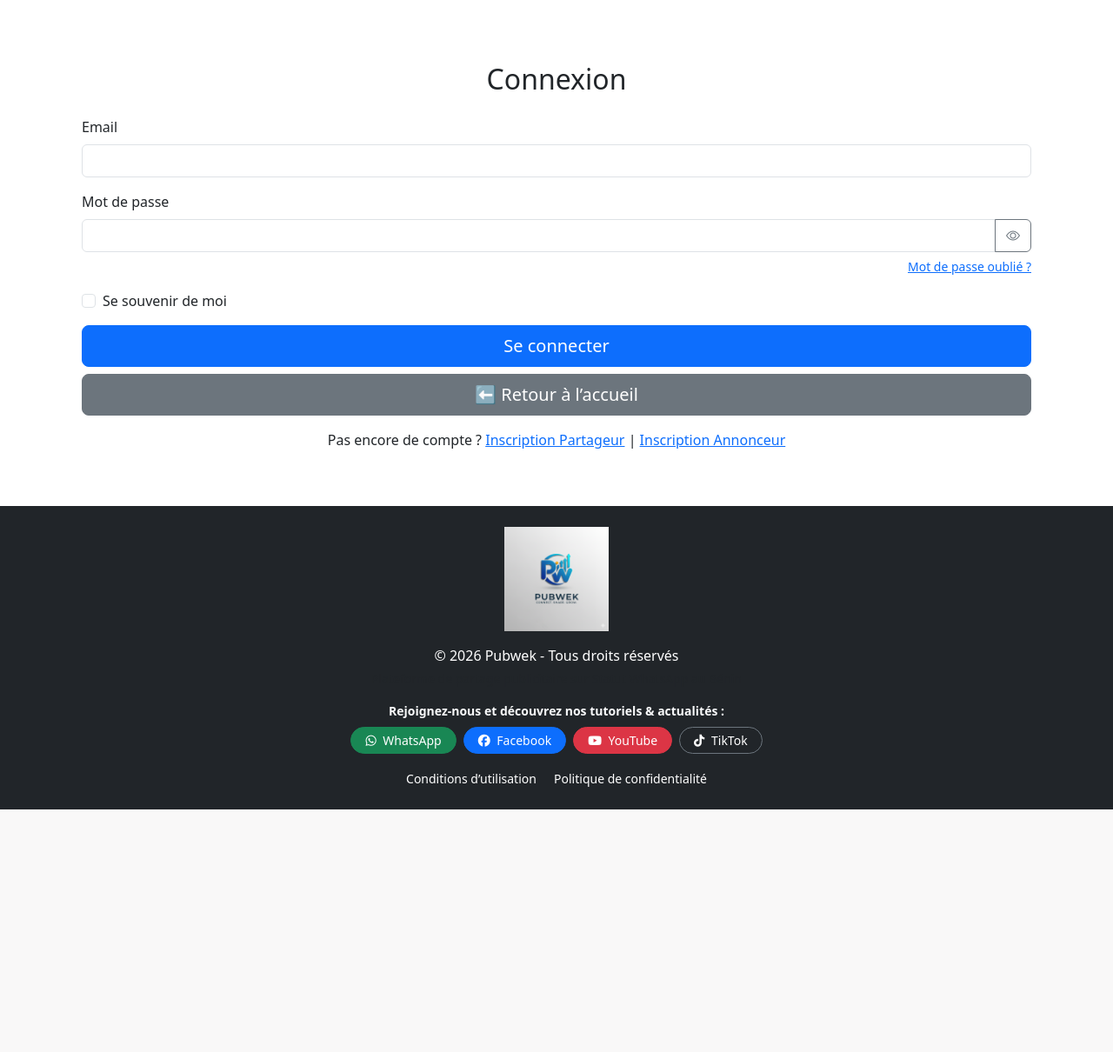
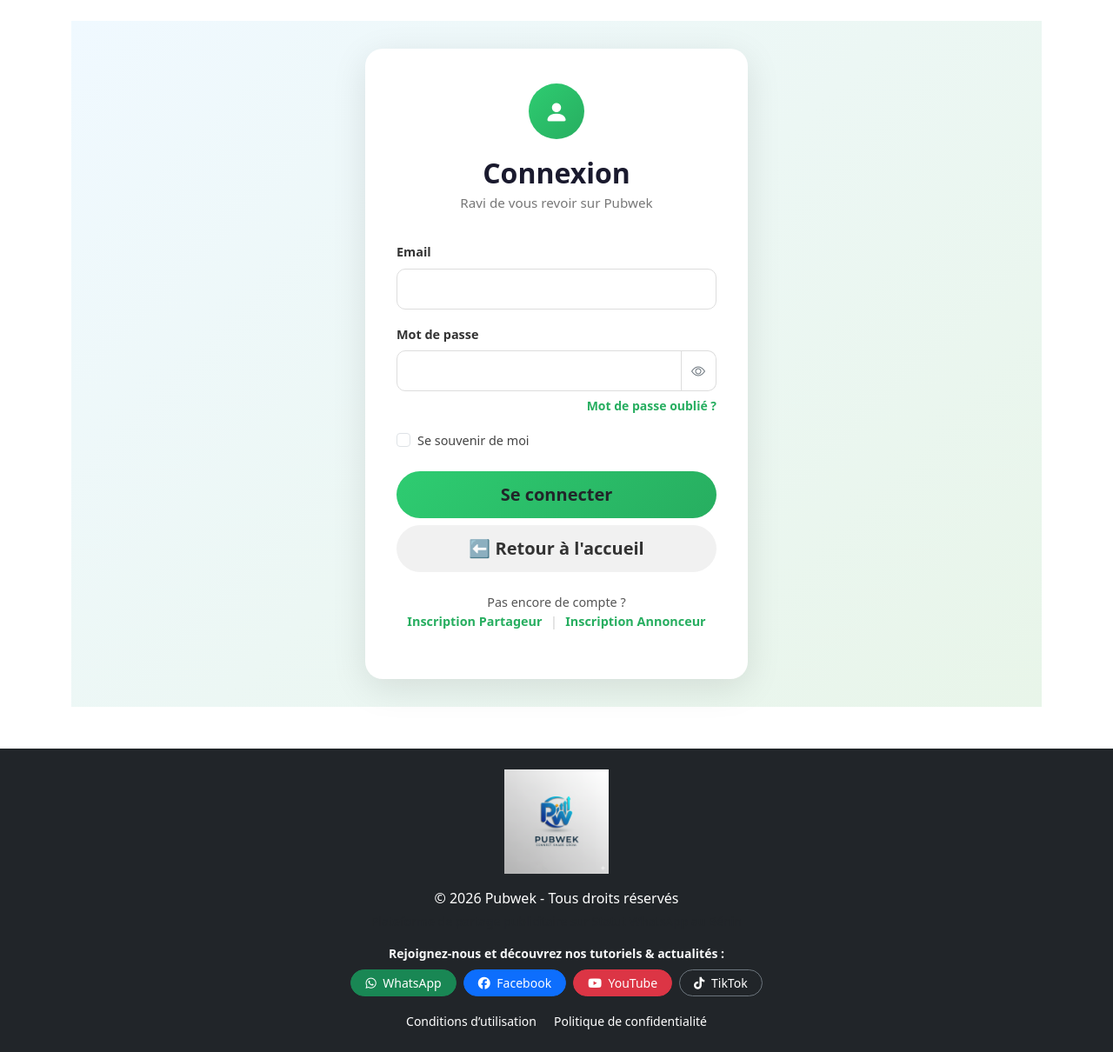
Before and after one commit to Mod617/Pubwek, a Flask app: page /login in a window 1280 px wide. Shown: the part 66-1276 px from the top of the page at 87% size. Before the commit the page ends 997 px from the top, so only its background shows below. Run offline with Flask 3, Linux system fonts and the light colour scheme; parts of the project's set-up code (start-up, migrations or seed data) failed here and were passed over; some libraries are stand-ins or nearby versions.

Commit message:
Revamp login.html with new styles and layout
Enhanced login page with improved styling and structure.

```diff
--- a/templates/login.html
+++ b/templates/login.html
@@ -1,17 +1,173 @@
 {% extends "base.html" %}
 {% block content %}
-  <div class="container mt-5">
-    <h2 class="mb-4 text-center">Connexion</h2>
+<link rel="stylesheet" href="https://cdn.jsdelivr.net/npm/bootstrap-icons@1.11.1/font/bootstrap-icons.css">
+
+<style>
+  .login-wrapper {
+    min-height: 80vh;
+    display: flex;
+    align-items: center;
+    justify-content: center;
+    padding: 2rem 1rem;
+    background: linear-gradient(135deg, #f0f9ff 0%, #e8f5e9 100%);
+  }
+
+  .login-card {
+    width: 100%;
+    max-width: 440px;
+    background: #fff;
+    border-radius: 20px;
+    box-shadow: 0 10px 40px rgba(0, 0, 0, 0.1);
+    padding: 2.5rem 2.25rem;
+  }
+
+  .login-card .login-icon {
+    width: 64px;
+    height: 64px;
+    border-radius: 50%;
+    background: linear-gradient(135deg, #2ecc71, #27ae60);
+    display: flex;
+    align-items: center;
+    justify-content: center;
+    margin: 0 auto 1.25rem;
+    font-size: 1.75rem;
+    color: #fff;
+  }
+
+  .login-card h2 {
+    font-weight: 700;
+    color: #1a1a2e;
+    text-align: center;
+    margin-bottom: 0.25rem;
+  }
+
+  .login-subtitle {
+    text-align: center;
+    color: #777;
+    margin-bottom: 2rem;
+    font-size: 0.95rem;
+  }
+
+  .login-card .form-label {
+    font-weight: 600;
+    color: #333;
+    font-size: 0.9rem;
+  }
+
+  .login-card .form-control {
+    border-radius: 10px;
+    border: 1px solid #ddd;
+    padding: 0.65rem 0.9rem;
+  }
+
+  .login-card .form-control:focus {
+    border-color: #27ae60;
+    box-shadow: 0 0 0 3px rgba(39, 174, 96, 0.15);
+  }
+
+  .login-card .input-group .form-control {
+    border-radius: 10px 0 0 10px;
+  }
+
+  .login-card .input-group .btn-outline-secondary {
+    border-radius: 0 10px 10px 0;
+    border: 1px solid #ddd;
+    border-left: none;
+  }
+
+  .forgot-link {
+    color: #27ae60;
+    font-weight: 600;
+    text-decoration: none;
+  }
+
+  .forgot-link:hover {
+    text-decoration: underline;
+  }
+
+  .form-check-input:checked {
+    background-color: #27ae60;
+    border-color: #27ae60;
+  }
+
+  .form-check-label {
+    font-size: 0.9rem;
+    color: #444;
+  }
+
+  #submitBtnLogin {
+    background: linear-gradient(135deg, #2ecc71, #27ae60);
+    border: none;
+    border-radius: 50px;
+    padding: 0.75rem;
+    font-weight: 600;
+    transition: opacity 0.2s ease;
+  }
+
+  #submitBtnLogin:hover {
+    opacity: 0.9;
+  }
+
+  .btn-back {
+    border-radius: 50px;
+    padding: 0.75rem;
+    font-weight: 600;
+    background: #f1f1f1;
+    color: #333;
+    border: none;
+    transition: background 0.2s ease;
+  }
+
+  .btn-back:hover {
+    background: #e4e4e4;
+    color: #111;
+  }
+
+  .signup-links {
+    text-align: center;
+    margin-top: 1.5rem;
+    font-size: 0.9rem;
+    color: #555;
+  }
+
+  .signup-links a {
+    color: #27ae60;
+    font-weight: 600;
+    text-decoration: none;
+  }
+
+  .signup-links a:hover {
+    text-decoration: underline;
+  }
+
+  .signup-links .divider {
+    color: #ccc;
+    margin: 0 0.35rem;
+  }
+
+  @media (max-width: 576px) {
+    .login-card {
+      padding: 2rem 1.5rem;
+      border-radius: 16px;
+    }
+  }
+</style>
+
+<div class="login-wrapper">
+  <div class="login-card">
+    <div class="login-icon">
+      <i class="bi bi-person-fill"></i>
+    </div>
+    <h2>Connexion</h2>
+    <p class="login-subtitle">Ravi de vous revoir sur Pubwek</p>
 
     <form method="POST" action="">
       {{ form.hidden_tag() }}
-
       <!-- Email -->
       <div class="mb-3">
         {{ form.email.label(class="form-label") }}
         {{ form.email(class="form-control") }}
       </div>
-
       <!-- Mot de passe -->
       <div class="mb-3">
         {{ form.password.label(class="form-label") }}
@@ -22,40 +178,38 @@
           </button>
         </div>
         <div class="text-end mt-1">
-          <a href="{{ url_for('forgot_password') }}" class="small">Mot de passe oublié ?</a>
+          <a href="{{ url_for('forgot_password') }}" class="small forgot-link">Mot de passe oublié ?</a>
         </div>
       </div>
-
       <!-- Se souvenir de moi -->
       <div class="form-check mb-3">
         {{ form.remember(class="form-check-input") }}
         {{ form.remember.label(class="form-check-label") }}
       </div>
-
       <!-- Boutons -->
-      <div class="d-grid gap-2">
-        {{ form.submit(class="btn btn-primary btn-lg") }}
-        <a href="{{ url_for('index') }}" class="btn btn-secondary btn-lg">⬅ Retour à l’accueil</a>
+      <div class="d-grid gap-2 mt-4">
+        {{ form.submit(class="btn btn-lg", id="submitBtnLogin") }}
+        <a href="{{ url_for('index') }}" class="btn btn-back btn-lg">⬅ Retour à l'accueil</a>
       </div>
     </form>
 
     <!-- Liens inscription -->
-    <div class="text-center mt-3">
-      <p>Pas encore de compte ?
-        <a href="{{ url_for('register', role='partageur') }}">Inscription Partageur</a> |
+    <div class="signup-links">
+      <p>
+        Pas encore de compte ?<br>
+        <a href="{{ url_for('register', role='partageur') }}">Inscription Partageur</a>
+        <span class="divider">|</span>
         <a href="{{ url_for('register', role='annonceur') }}">Inscription Annonceur</a>
       </p>
     </div>
   </div>
-
-  <link rel="stylesheet" href="https://cdn.jsdelivr.net/npm/bootstrap-icons@1.11.1/font/bootstrap-icons.css">
+</div>
 
 <script>
 // 🆕 Bascule afficher/masquer le mot de passe (identique à register.html)
 function togglePasswordVisibility(fieldId, btn) {
   const field = document.getElementById(fieldId);
   const icon = btn.querySelector("i");
-
   if (field.type === "password") {
     field.type = "text";
     icon.classList.remove("bi-eye");
```
Lines whose indentation alone changed are shown as unchanged.
